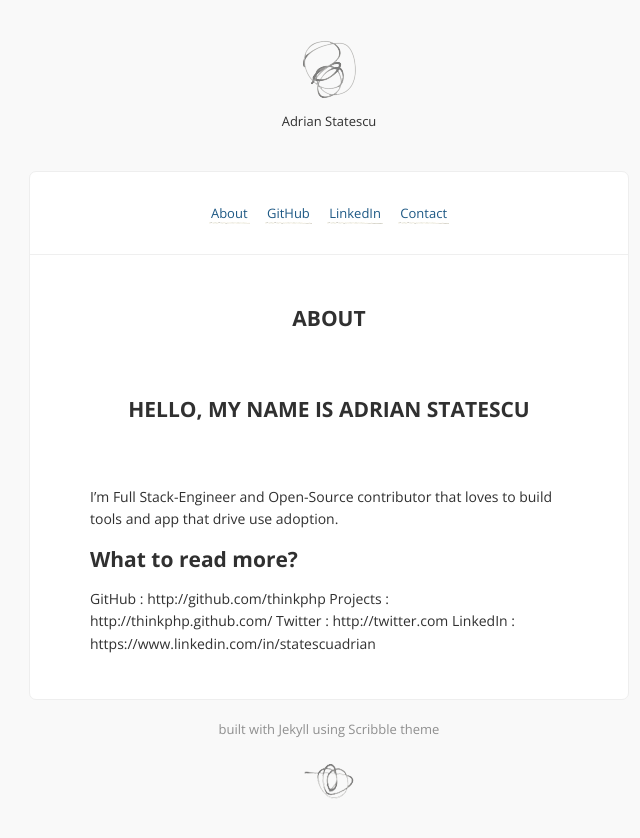
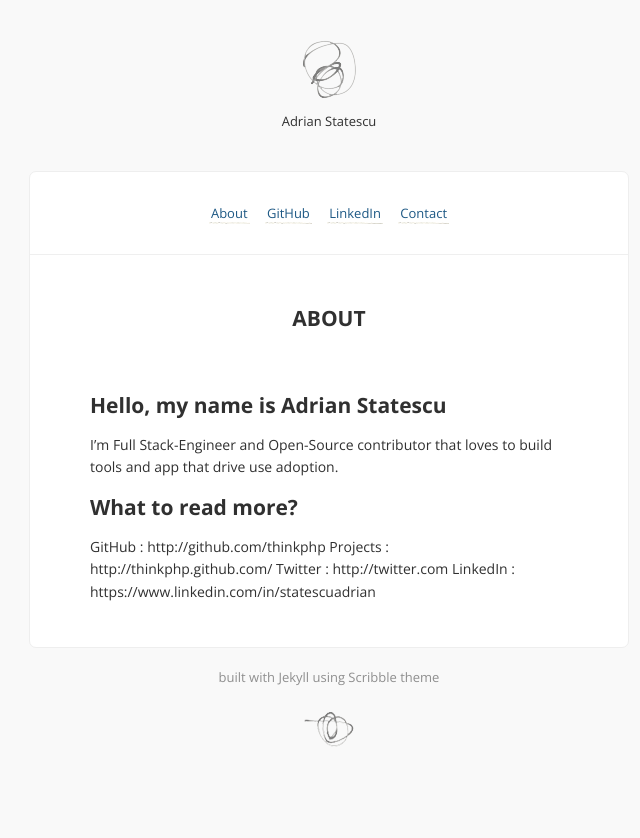
Before and after one commit to thinkphp/thinkphp.herokuapp.com, a Jekyll site: the page built from about.md, in a window 1280 px wide. Shown: the top 838 px of the page, without its empty margins (311-951 px from the left). Built offline with Jekyll 4.4.1, drawn with Linux system fonts in a browser that asks for light colours; comment, search, counter and statistics services are not loaded.

```diff
--- a/about.md
+++ b/about.md
@@ -4,7 +4,7 @@ title: About
 permalink: /about/
 ---
 
-# Hello, my name is Adrian Statescu
+## Hello, my name is Adrian Statescu
 
 I'm Full Stack-Engineer and Open-Source contributor that loves to build tools and app that drive use adoption.
 
```
